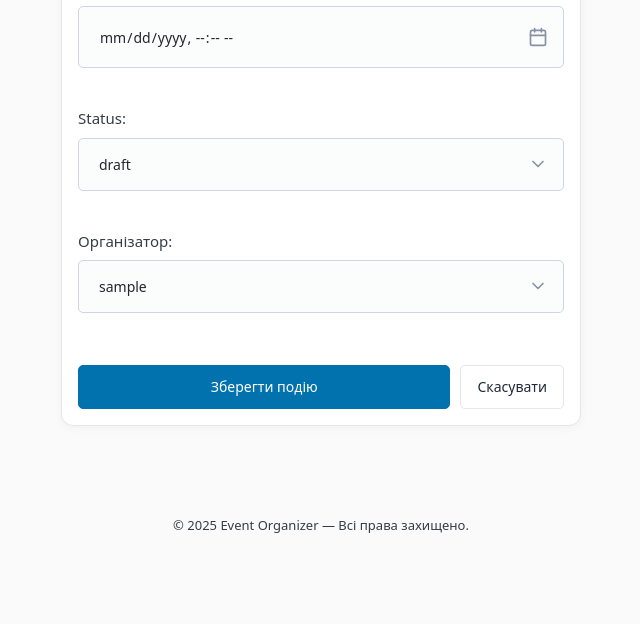
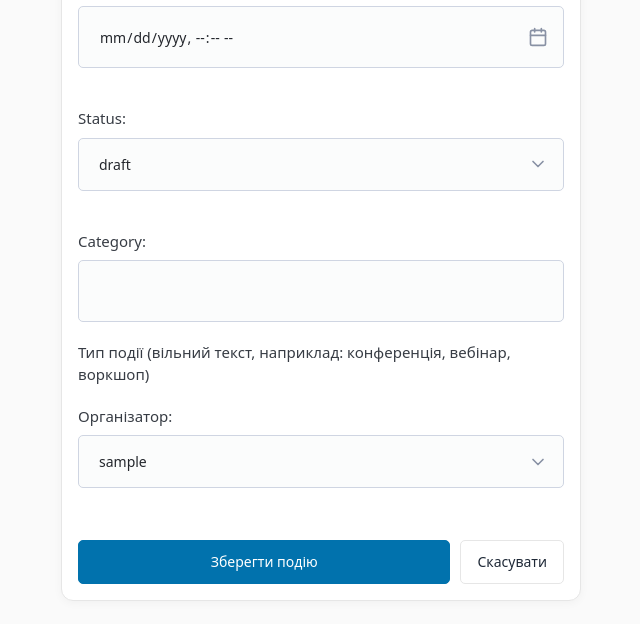
Before and after one commit to KaterinaDemianik/event-organizer-app, a Django app: page /events/create/ in a window 1280 px wide. Shown: the part 939-1563 px from the top of the page, without its empty margins (319-959 px from the left). Before the commit the page ends 1472 px from the top, so only its background shows below. Run offline with Django 5.2, Linux system fonts and the light colour scheme; the visitor is signed in with stand-in values (Sample User, id 1); data comes from the database, SQL or seed files in the repository; parts of the project's set-up code (start-up, migrations or seed data) failed here and were passed over; some libraries are stand-ins or nearby versions.

Commit message:
Add event categories, filtering by tags

```diff
--- a/events/forms.py
+++ b/events/forms.py
@@ -25,6 +25,7 @@ class EventForm(forms.ModelForm):
             "starts_at",
             "ends_at",
             "status",
+            "category",
         ]
 
     def __init__(self, *args, **kwargs):
--- a/events/models.py
+++ b/events/models.py
@@ -21,6 +21,11 @@ class Event(models.Model):
     starts_at = models.DateTimeField()
     ends_at = models.DateTimeField()
     status = models.CharField(max_length=20, choices=STATUS_CHOICES, default=DRAFT)
+    category = models.CharField(
+        max_length=100,
+        blank=True,
+        help_text="Тип події (вільний текст, наприклад: конференція, вебінар, воркшоп)",
+    )
     organizer = models.ForeignKey(
         get_user_model(),
         on_delete=models.CASCADE,
--- a/events/ui_views.py
+++ b/events/ui_views.py
@@ -123,6 +123,7 @@ def home_view(request):
         q = request.GET.get('q', '')
         status_filter = request.GET.get('status', '')
         organizer_filter = request.GET.get('organizer', '')
+        category_filter = request.GET.get('category', '')
         date_filter = request.GET.get('date_filter', '')
         popularity_filter = request.GET.get('popularity', '')
         sort_by = request.GET.get('sort', 'date_desc')
@@ -143,6 +144,10 @@ def home_view(request):
             # Організатор
             if organizer_filter:
                 events_qs = events_qs.filter(organizer_id=organizer_filter)
+
+            # Категорія
+            if category_filter:
+                events_qs = events_qs.filter(category__icontains=category_filter)
 
             # Фільтр по даті
             if date_filter:
@@ -206,6 +211,14 @@ def home_view(request):
         recent_rsvps = RSVP.objects.select_related('user', 'event').order_by('-created_at')[:50]
         all_users = User.objects.all().order_by('username')
 
+        # Унікальні категорії для фільтрів (адмін)
+        category_options = (
+            Event.objects.exclude(category="")
+            .values_list("category", flat=True)
+            .distinct()
+            .order_by("category")
+        )
+
         context = {
             'tab': tab,
             'stats': stats,
@@ -221,9 +234,11 @@ def home_view(request):
             'q': q,
             'status': status_filter,
             'organizer': organizer_filter,
+            'category': category_filter,
             'date_filter': date_filter,
             'popularity': popularity_filter,
             'sort': sort_by,
+            'category_choices': category_options,
         }
 
         return render(request, 'admin_home.html', context)
@@ -278,6 +293,11 @@ class EventListView(ListView):
             specs.append(EventByLocationSpecification(location))
 
         filtered_qs = apply_specifications(qs, *specs)
+
+        # Категорія
+        category = self.request.GET.get("category")
+        if category:
+            filtered_qs = filtered_qs.filter(category__icontains=category)
 
         # Фільтр по даті
         date_filter = self.request.GET.get("date_filter")
@@ -338,11 +358,33 @@ class EventListView(ListView):
         ctx["popularity"] = self.request.GET.get("popularity", "")
         ctx["sort"] = getattr(self, "_current_sort", self.request.GET.get("sort", "date"))
         ctx["sort_choices"] = get_sort_choices()
+        ctx["category"] = self.request.GET.get("category", "")
+
+        # Всі доступні категорії для фільтрів (динамічно з БД)
+        ctx["category_choices"] = (
+            Event.objects.exclude(category="")
+            .values_list("category", flat=True)
+            .distinct()
+            .order_by("category")
+        )
         ctx["status_choices"] = [
             (Event.DRAFT, "Чернетка"),
             (Event.PUBLISHED, "Опубліковано"),
             (Event.CANCELLED, "Скасовано"),
             (Event.ARCHIVED, "Архів"),
+        ]
+
+        # Популярні теги (категорії) серед опублікованих подій
+        popular_tags_qs = (
+            Event.objects.filter(status=Event.PUBLISHED)
+            .exclude(category="")
+            .values("category")
+            .annotate(count=Count("id"))
+            .order_by("-count")
+        )
+        ctx["popular_tags"] = [
+            {"slug": row["category"], "label": row["category"], "count": row["count"]}
+            for row in popular_tags_qs
         ]
         return ctx
 
```
Also changed, not shown: templates/admin_home.html (+11 -6 lines), templates/events/list.html (+25 -2 lines), events/migrations/0004_event_category.py (added), events/migrations/0005_alter_event_category.py (added).
